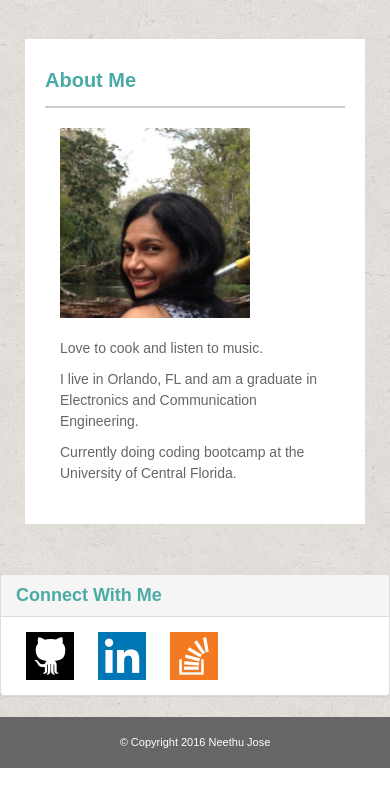
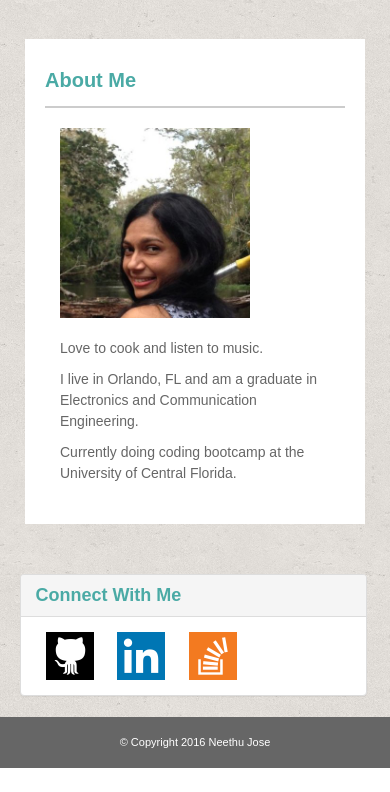
Before and after one commit to AmmuJose/Bootstrap-Dynamic, a PHP site: page /index.php in a window 390 px wide. Shown: the part 52-844 px from the top of the page. Run offline with PHP 8.4, Linux system fonts and the light colour scheme.

Commit message:
css modified

```diff
--- a/assets/css/style.css
+++ b/assets/css/style.css
@@ -16,13 +16,7 @@ footer {
 	clear: both;
 }
 
-@media (min-width: 1200px) {
-  .container {
-    width: 970px;
-    margin-left: 0px;
-   }
-}
-
+/* content */
 .container {
 	padding-right: 0px;
 	padding-left: 0px;
@@ -161,3 +155,27 @@ textarea.form-control {
 	from {background-color: #e40040;}
 	to {background-color: #4aaaa5;}
 }
+
+/* media query */
+@media (min-width: 1200px) {
+  .container {
+    width: 970px;
+    margin-left: 0px;
+   }
+}
+
+@media (max-width: 768px) and (min-width: 415px){
+	.panel {
+		width: 94%;
+		margin-right: 3%;
+		margin-left: 3%;
+	}
+}
+
+@media (max-width: 414px){
+	.panel {
+		width: 89%;
+		margin-right: 5%;
+		margin-left: 5%;
+	}
+}
```
